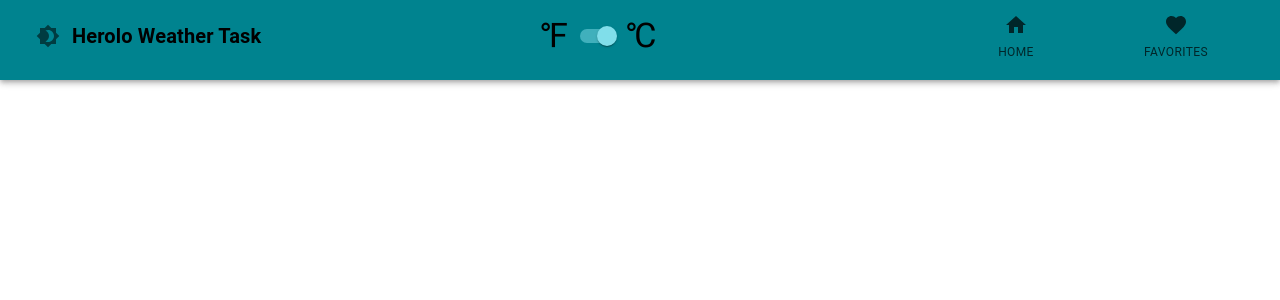
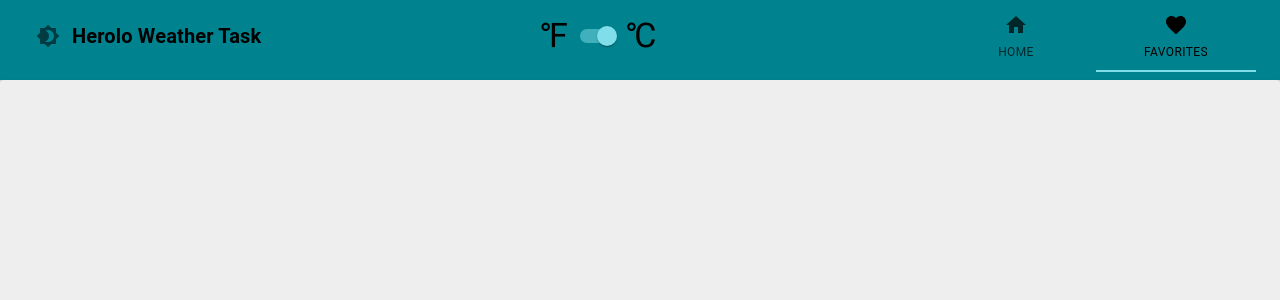
Before and after one commit to yuvalitah/Yuval-Itah-22-11-2020, a React (Create React App) app: page /Yuval-Itah-22-11-2020/favorites in a window 1280 px wide. Shown: the top 300 px of the page. Built offline with nearby package versions, Linux system fonts and the light colour scheme.

Commit message:
change routes again

```diff
--- a/src/Consts/Tabs.js
+++ b/src/Consts/Tabs.js
@@ -8,14 +8,14 @@ import {
 export const tabs = [
   {
     label: "Home",
-    route: "/Yuval-Itah-22-11-2019/",
+    route: "/Yuval-Itah-22-11-2020/",
     component: HomeContainer,
     icon: <HomeIcon />,
     exact: true,
   },
   {
     label: "Favorites",
-    route: "/Yuval-Itah-22-11-2019/favorites",
+    route: "/Yuval-Itah-22-11-2020/favorites",
     component: FavoriteCardContainer,
     icon: <FavoritesIcon />,
     exact: false,
```
